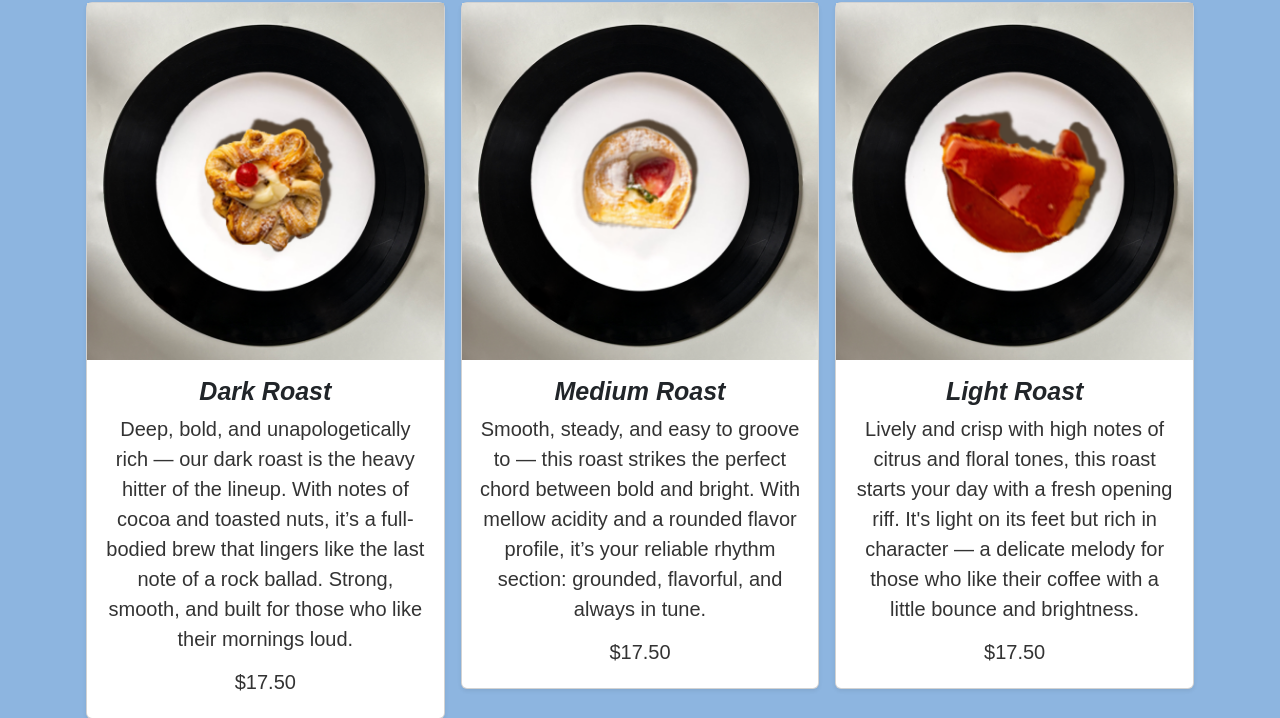
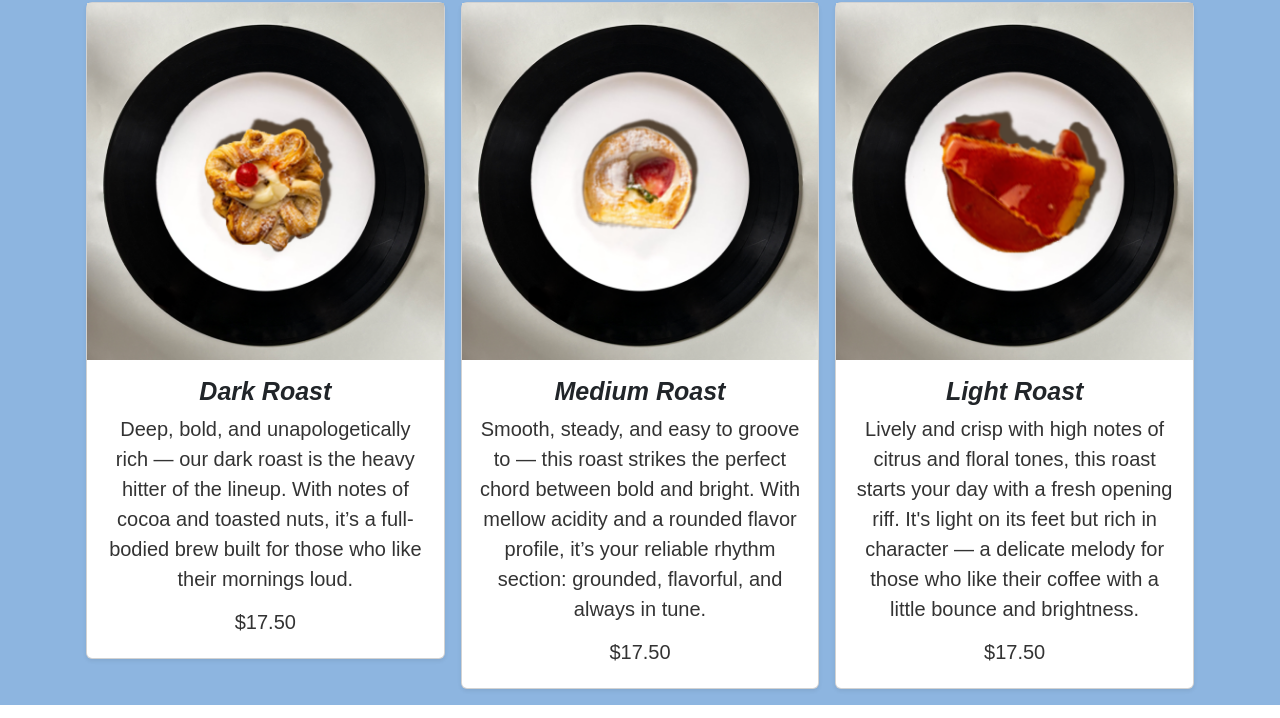
Before and after one commit to fernanda-vargas/Sip-and-Spin, a plain HTML site: page bagged-coffee.html in a window 1280 px wide. Shown: the part 397-1115 px from the top of the page. Drawn offline with nearby package versions, Linux system fonts and the light colour scheme; a web font is replaced by a local one.

Commit message:
Update bagged-coffee.html

```diff
--- a/bagged-coffee.html
+++ b/bagged-coffee.html
@@ -59,7 +59,7 @@
     <img src="images/custard-orejas.png" alt="custard-orejas" class="img-fluid"></img>
     <div class="card-body">
       <h5 class="card-title">Dark Roast</h5>
-       <p class="card-text">Deep, bold, and unapologetically rich — our dark roast is the heavy hitter of the lineup. With notes of cocoa and toasted nuts, it’s a full-bodied brew that lingers like the last note of a rock ballad. Strong, smooth, and built for those who like their mornings loud.
+       <p class="card-text">Deep, bold, and unapologetically rich — our dark roast is the heavy hitter of the lineup. With notes of cocoa and toasted nuts, it’s a full-bodied brew built for those who like their mornings loud.
        </p>
       <h6>$17.50</h6>
     </div>
```
